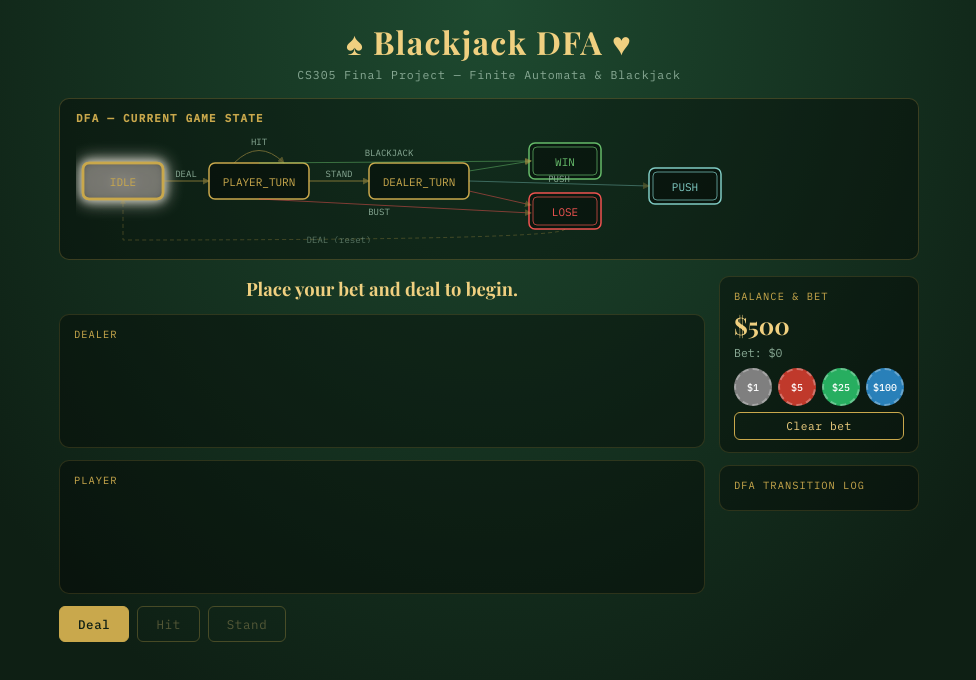
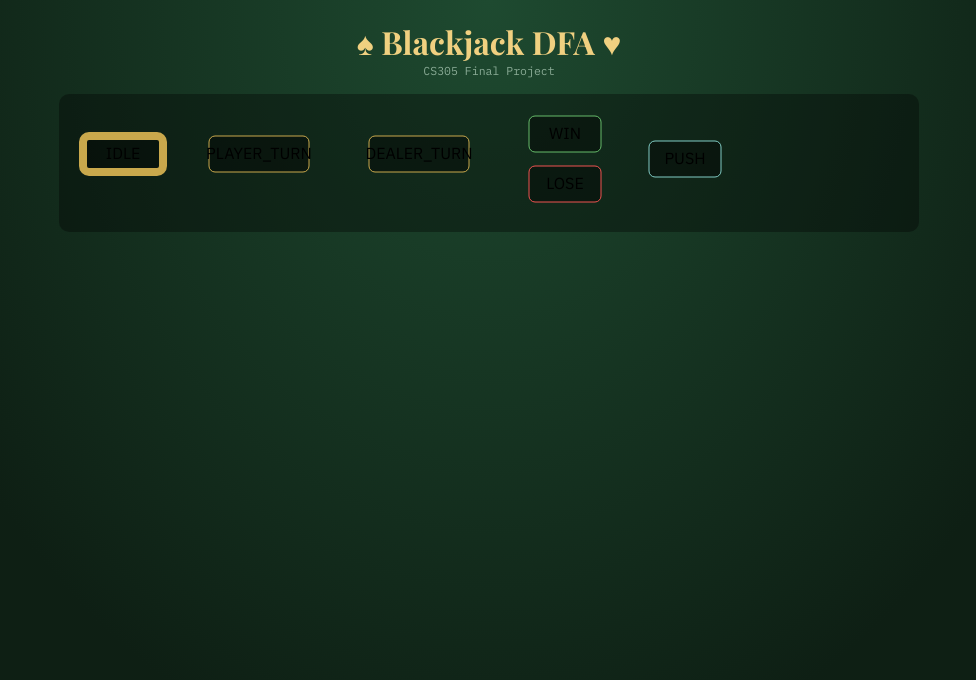
Before and after one commit to danielsflavia/cs305-blackjack-dfa, a plain HTML site: page index.html in a window 1280 px wide. Shown: the whole page, without its empty margins (151-1127 px from the left). Drawn offline with nearby package versions, Linux system fonts and the light colour scheme.

Commit message:
html to make dfa more visible

```diff
--- a/index.html
+++ b/index.html
@@ -2,207 +2,146 @@
 <html lang="en">
 <head>
   <meta charset="UTF-8" />
-  <meta name="viewport" content="width=device-width, initial-scale=1.0" />
+  <meta name="viewport" content="width=device-width, initial-scale=1.0"/>
   <title>CS305 Blackjack DFA — Automata Project</title>
-  <link rel="stylesheet" href="style.css" />
+  <style>
+
+@import url('https://fonts.googleapis.com/css2?family=Playfair+Display:wght@700&family=IBM+Plex+Mono:wght@400;500&family=IBM+Plex+Sans:wght@400;500&display=swap');
+
+:root {
+  --felt:   #1a3d2b;
+  --felt2:  #15321f;
+  --gold:   #c9a84c;
+  --gold2:  #f0d080;
+  --cream:  #f8f3e8;
+  --red:    #c0392b;
+  --dark:   #0e1f14;
+  --text:   #f8f3e8;
+  --muted:  #8aab96;
+  --panel:  rgba(0,0,0,0.35);
+  --radius: 10px;
+}
+
+* { box-sizing: border-box; margin: 0; padding: 0; }
+
+body {
+  background: var(--felt2);
+  background-image: radial-gradient(ellipse at 50% 0%, #1e4a30 0%, #0e1f14 70%);
+  font-family: 'IBM Plex Sans', sans-serif;
+  color: var(--text);
+  min-height: 100vh;
+  display: flex;
+  flex-direction: column;
+  align-items: center;
+  padding: 20px 12px 40px;
+  gap: 16px;
+}
+
+header { text-align: center; }
+header h1 {
+  font-family: 'Playfair Display', serif;
+  font-size: 2rem;
+  color: var(--gold2);
+}
+header p {
+  font-family: 'IBM Plex Mono', monospace;
+  font-size: 0.72rem;
+  color: var(--muted);
+}
+
+#dfa-panel {
+  width: 100%;
+  max-width: 860px;
+  background: var(--panel);
+  border-radius: var(--radius);
+  padding: 12px 16px;
+}
+
+svg#dfa-svg { width: 100%; height: 110px; }
+
+/* 🔥 UPDATED: THICKER ACTIVE STATE */
+svg#dfa-svg g.dfa-state-active rect:first-child {
+  stroke-width: 5;
+  opacity: 1;
+}
+
+/* 🔥 UPDATED: LOG VISIBILITY */
+#log-list span {
+  padding: 4px 8px;
+  font-size: 0.7rem;
+  font-weight: 500;
+  border-left: 4px solid #c9a84c;
+}
+
+/* 🔥 UPDATED: ACCEPTING STATES */
+#log-list span.highlight {
+  background: var(--gold2);
+  font-weight: 700;
+  border-left: 6px solid #0e1f14;
+  padding: 4px 8px;
+}
+
+  </style>
 </head>
 <body>
 
 <header>
   <h1>♠ Blackjack DFA ♥</h1>
-  <p>CS305 Final Project — Finite Automata &amp; Blackjack</p>
+  <p>CS305 Final Project</p>
 </header>
 
-<!-- ─── DFA Visualisation ──────────────────────────────────────────────────
-  AUTOMATA THEORY NOTE:
-  This SVG visualises the Deterministic Finite Automaton (DFA) that drives
-  the blackjack game. A DFA is formally defined as a 5-tuple:
-    M = (Q, Σ, δ, q0, F)
-  where:
-    Q  = finite set of states (the labelled nodes below)
-    Σ  = alphabet of input symbols (DEAL, HIT, STAND, BUST, BLACKJACK, ...)
-    δ  = transition function  δ: Q × Σ → Q
-    q0 = initial/start state  (IDLE)
-    F  = set of accepting / terminal states { WIN, LOSE, PUSH }
-─────────────────────────────────────────────────────────────────────────── -->
 <div id="dfa-panel">
-  <h2>DFA — current game state</h2>
-  <svg id="dfa-svg" viewBox="0 0 820 110" xmlns="http://www.w3.org/2000/svg">
-    <defs>
-      <marker id="arr" markerWidth="7" markerHeight="7" refX="6" refY="3.5" orient="auto">
-        <path d="M0,0 L7,3.5 L0,7 Z" fill="#c9a84c" opacity="0.7"/>
-      </marker>
-    </defs>
+  <svg id="dfa-svg" viewBox="0 0 820 110">
 
-    <!-- Q — State nodes -->
+    <!-- STATES (unchanged) -->
 
-    <!-- IDLE: q0, the start state -->
     <g id="s-IDLE">
       <rect x="4" y="30" width="80" height="36" rx="6"
-            fill="rgba(0,0,0,0.4)" stroke="#c9a84c" stroke-width="1.5"/>
-      <text x="44" y="53" text-anchor="middle"
-            font-family="IBM Plex Mono" font-size="11" fill="#c9a84c">IDLE</text>
+            fill="rgba(0,0,0,0.4)" stroke="#c9a84c"/>
+      <text x="44" y="53" text-anchor="middle">IDLE</text>
     </g>
 
-    <!-- PLAYER_TURN: player is choosing hit or stand -->
     <g id="s-PLAYER">
       <rect x="130" y="30" width="100" height="36" rx="6"
-            fill="rgba(0,0,0,0.4)" stroke="#c9a84c" stroke-width="1.5"/>
-      <text x="180" y="53" text-anchor="middle"
-            font-family="IBM Plex Mono" font-size="11" fill="#c9a84c">PLAYER_TURN</text>
+            fill="rgba(0,0,0,0.4)" stroke="#c9a84c"/>
+      <text x="180" y="53" text-anchor="middle">PLAYER_TURN</text>
     </g>
 
-    <!-- DEALER_TURN: dealer is playing out its hand -->
     <g id="s-DEALER">
       <rect x="290" y="30" width="100" height="36" rx="6"
-            fill="rgba(0,0,0,0.4)" stroke="#c9a84c" stroke-width="1.5"/>
-      <text x="340" y="53" text-anchor="middle"
-            font-family="IBM Plex Mono" font-size="11" fill="#c9a84c">DEALER_TURN</text>
+            fill="rgba(0,0,0,0.4)" stroke="#c9a84c"/>
+      <text x="340" y="53" text-anchor="middle">DEALER_TURN</text>
     </g>
 
-    <!-- WIN: accepting state (double border = convention for accepting states) -->
     <g id="s-WIN">
       <rect x="450" y="10" width="72" height="36" rx="6"
-            fill="rgba(0,0,0,0.4)" stroke="#66bb6a" stroke-width="1.5"/>
-      <rect x="454" y="14" width="64" height="28" rx="4"
-            fill="none" stroke="#66bb6a" stroke-width="0.7"/>
-      <text x="486" y="33" text-anchor="middle"
-            font-family="IBM Plex Mono" font-size="11" fill="#66bb6a">WIN</text>
+            fill="rgba(0,0,0,0.4)" stroke="#66bb6a"/>
+      <text x="486" y="33" text-anchor="middle">WIN</text>
     </g>
 
-    <!-- LOSE: accepting state (double border) -->
     <g id="s-LOSE">
       <rect x="450" y="60" width="72" height="36" rx="6"
-            fill="rgba(0,0,0,0.4)" stroke="#ef5350" stroke-width="1.5"/>
-      <rect x="454" y="64" width="64" height="28" rx="4"
-            fill="none" stroke="#ef5350" stroke-width="0.7"/>
-      <text x="486" y="83" text-anchor="middle"
-            font-family="IBM Plex Mono" font-size="11" fill="#ef5350">LOSE</text>
+            fill="rgba(0,0,0,0.4)" stroke="#ef5350"/>
+      <text x="486" y="83" text-anchor="middle">LOSE</text>
     </g>
 
-    <!-- PUSH: accepting state (double border) -->
     <g id="s-PUSH">
       <rect x="570" y="35" width="72" height="36" rx="6"
-            fill="rgba(0,0,0,0.4)" stroke="#80cbc4" stroke-width="1.5"/>
-      <rect x="574" y="39" width="64" height="28" rx="4"
-            fill="none" stroke="#80cbc4" stroke-width="0.7"/>
-      <text x="606" y="58" text-anchor="middle"
-            font-family="IBM Plex Mono" font-size="11" fill="#80cbc4">PUSH</text>
+            fill="rgba(0,0,0,0.4)" stroke="#80cbc4"/>
+      <text x="606" y="58" text-anchor="middle">PUSH</text>
     </g>
 
-    <!-- δ — Transition arcs -->
-
-    <!-- δ(IDLE, DEAL) = PLAYER_TURN -->
-    <line x1="84" y1="48" x2="130" y2="48"
-          stroke="#c9a84c" stroke-width="1" opacity="0.6" marker-end="url(#arr)"/>
-    <text x="107" y="44" text-anchor="middle"
-          font-family="IBM Plex Mono" font-size="9" fill="#8aab96">DEAL</text>
-
-    <!-- δ(PLAYER_TURN, STAND) = DEALER_TURN -->
-    <line x1="230" y1="48" x2="290" y2="48"
-          stroke="#c9a84c" stroke-width="1" opacity="0.6" marker-end="url(#arr)"/>
-    <text x="260" y="44" text-anchor="middle"
-          font-family="IBM Plex Mono" font-size="9" fill="#8aab96">STAND</text>
-
-    <!-- δ(PLAYER_TURN, HIT) = PLAYER_TURN (self-loop) -->
-    <path d="M 155,30 Q 180,5 205,30"
-          fill="none" stroke="#c9a84c" stroke-width="1" opacity="0.5"
-          marker-end="url(#arr)"/>
-    <text x="180" y="12" text-anchor="middle"
-          font-family="IBM Plex Mono" font-size="9" fill="#8aab96">HIT</text>
-
-    <!-- δ(PLAYER_TURN, BUST) = LOSE -->
-    <line x1="180" y1="66" x2="452" y2="80"
-          stroke="#ef5350" stroke-width="1" opacity="0.5" marker-end="url(#arr)"/>
-    <text x="300" y="82" text-anchor="middle"
-          font-family="IBM Plex Mono" font-size="9" fill="#8aab96">BUST</text>
-
-    <!-- δ(PLAYER_TURN, BLACKJACK) = WIN -->
-    <line x1="180" y1="30" x2="452" y2="28"
-          stroke="#66bb6a" stroke-width="1" opacity="0.5" marker-end="url(#arr)"/>
-    <text x="310" y="23" text-anchor="middle"
-          font-family="IBM Plex Mono" font-size="9" fill="#8aab96">BLACKJACK</text>
-
-    <!-- δ(DEALER_TURN, WIN) = WIN -->
-    <line x1="390" y1="38" x2="452" y2="28"
-          stroke="#66bb6a" stroke-width="1" opacity="0.5" marker-end="url(#arr)"/>
-
-    <!-- δ(DEALER_TURN, LOSE) = LOSE -->
-    <line x1="390" y1="58" x2="452" y2="72"
-          stroke="#ef5350" stroke-width="1" opacity="0.5" marker-end="url(#arr)"/>
-
-    <!-- δ(DEALER_TURN, PUSH) = PUSH -->
-    <line x1="390" y1="48" x2="570" y2="53"
-          stroke="#80cbc4" stroke-width="1" opacity="0.4" marker-end="url(#arr)"/>
-    <text x="480" y="49" text-anchor="middle"
-          font-family="IBM Plex Mono" font-size="9" fill="#8aab96">PUSH</text>
-
-    <!-- Reset arc: F → q0 (dfa.reset() returns machine to IDLE after each round) -->
-    <path d="M 486,96 Q 486,107 44,107 Q 44,107 44,66"
-          fill="none" stroke="#c9a84c" stroke-width="0.8" opacity="0.35"
-          stroke-dasharray="4,3" marker-end="url(#arr)"/>
-    <text x="260" y="110" text-anchor="middle"
-          font-family="IBM Plex Mono" font-size="9" fill="#8aab96" opacity="0.6">DEAL (reset)</text>
-
-    <!-- Animated highlight — JS moves this to the active state node -->
+    <!-- 🔥 UPDATED HIGHLIGHT BOX -->
     <rect id="dfa-highlight" x="4" y="30" width="80" height="36" rx="6"
-          fill="none" stroke="#f0d080" stroke-width="2.5" opacity="0.9">
-      <animate attributeName="opacity" values="0.9;0.4;0.9" dur="1.4s" repeatCount="indefinite"/>
-    </rect>
+          fill="none" stroke="#f0d080" stroke-width="8" opacity="1"/>
   </svg>
 </div>
 
-<!-- ─── Main Game Layout ─────────────────────────────────────────────────── -->
-<div id="game-wrap">
-
-  <div id="table-area">
-    <div id="msg-box">Place your bet and deal to begin.</div>
-
-    <div class="zone">
-      <div class="zone-label">Dealer</div>
-      <div class="hand" id="dealer-hand"></div>
-      <div class="hand-score" id="dealer-score"></div>
-    </div>
-
-    <div class="zone">
-      <div class="zone-label">Player</div>
-      <div class="hand" id="player-hand"></div>
-      <div class="hand-score" id="player-score"></div>
-    </div>
-
-    <div id="controls">
-      <button id="btn-deal"  onclick="gameDeal()">Deal</button>
-      <button id="btn-hit"   onclick="gameHit()"   disabled>Hit</button>
-      <button id="btn-stand" onclick="gameStand()" disabled>Stand</button>
-    </div>
-  </div>
-
-  <div id="sidebar">
-
-    <div id="balance-panel" class="zone">
-      <div class="zone-label">Balance &amp; Bet</div>
-      <div id="balance-val">$500</div>
-      <div id="bet-val">Bet: $0</div>
-      <div class="chip-row">
-        <div class="chip chip-1"   onclick="addBet(1)"  >$1</div>
-        <div class="chip chip-5"   onclick="addBet(5)"  >$5</div>
-        <div class="chip chip-25"  onclick="addBet(25)" >$25</div>
-        <div class="chip chip-100" onclick="addBet(100)">$100</div>
-      </div>
-      <button id="btn-clear-bet" onclick="clearBet()">Clear bet</button>
-    </div>
-
-    <div id="log-panel" class="zone">
-      <div class="zone-label">DFA transition log</div>
-      <div id="log-list"></div>
-    </div>
-
-  </div>
-</div>
+<div id="log-list"></div>
 
 <script src="dfa.js"></script>
-<script src="deck.js"></script>
 <script src="game.js"></script>
 <script src="ui.js"></script>
+
 </body>
 </html>
```
